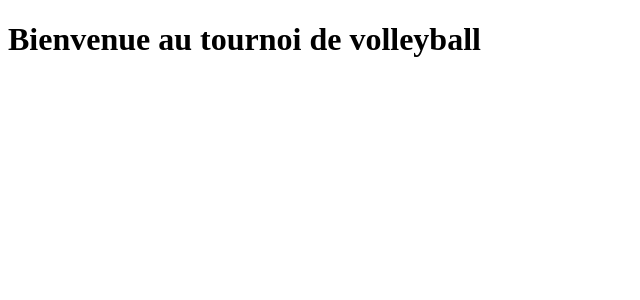
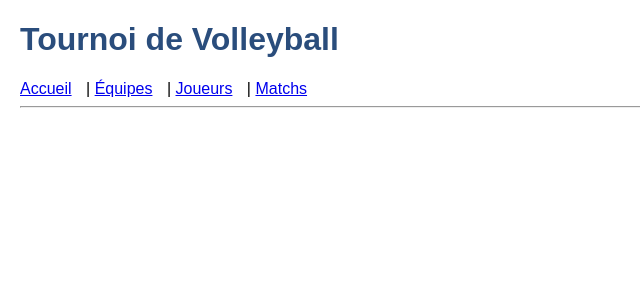
Before and after one commit to LouisAyzac/TournamentMaker, a Django app: page /TournamentMaker/ in a window 1280 px wide. Shown: the top 300 px of the page, without its empty margins (0-640 px from the left). Run offline with Django 5.2, Linux system fonts and the light colour scheme; data comes from the database, SQL or seed files in the repository.

Commit message:
premiere visu base generic

```diff
--- /dev/null
+++ b/TournoiApp/TournamentMaker/static/css/styles.css
@@ -0,0 +1,10 @@
+body {
+  font-family: Arial, sans-serif;
+  margin: 20px;
+}
+h1 {
+  color: #2a4d7c;
+}
+nav a {
+  margin-right: 10px;
+}
--- /dev/null
+++ b/TournoiApp/TournamentMaker/templates/base_generic.html
@@ -0,0 +1,28 @@
+<!DOCTYPE html>
+<html lang="fr">
+  <head>
+    <meta charset="UTF-8">
+    <title>{% block title %}Tournoi{% endblock %}</title>
+    {% load static %}
+    <link rel="stylesheet" href="{% static 'css/styles.css' %}">
+  </head>
+  <body>
+    <header>
+      <h1>Tournoi de Volleyball</h1>
+      <nav>
+        <a href="{% url 'index' %}">Accueil</a> |
+        <a href="#">Équipes</a> |
+        <a href="#">Joueurs</a> |
+        <a href="#">Matchs</a>
+      </nav>
+      <hr>
+    </header>
+
+    <main>
+      {% block content %}
+      {% endblock %}
+    </main>
+
+
+  </body>
+</html>
--- a/TournoiApp/TournamentMaker/templates/index.html
+++ b/TournoiApp/TournamentMaker/templates/index.html
@@ -1,10 +1,12 @@
 <!doctype html>
 <html lang="fr">
   <body>
+    {% extends "base_generic.html" %}
     {% block sidebar %}
 
 
 <h1>Bienvenue au tournoi de volleyball</h1>
+<p>Consultez les équipes, les joueurs et les matchs à venir !</p>
     {% endblock %}
 
   </body>
```
